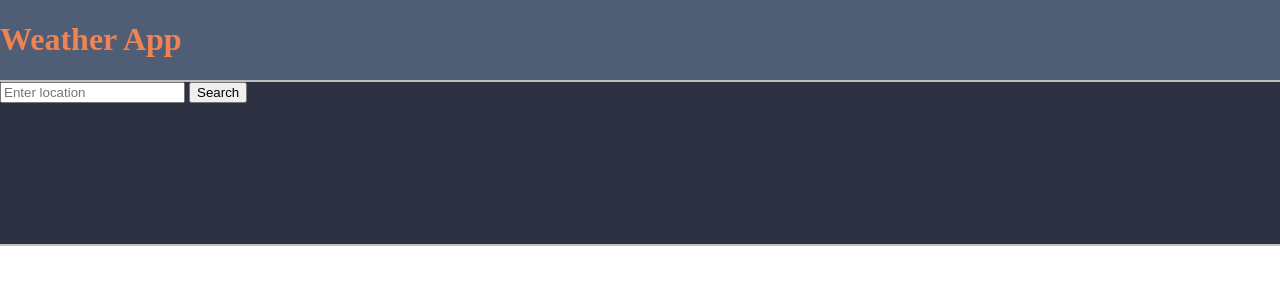
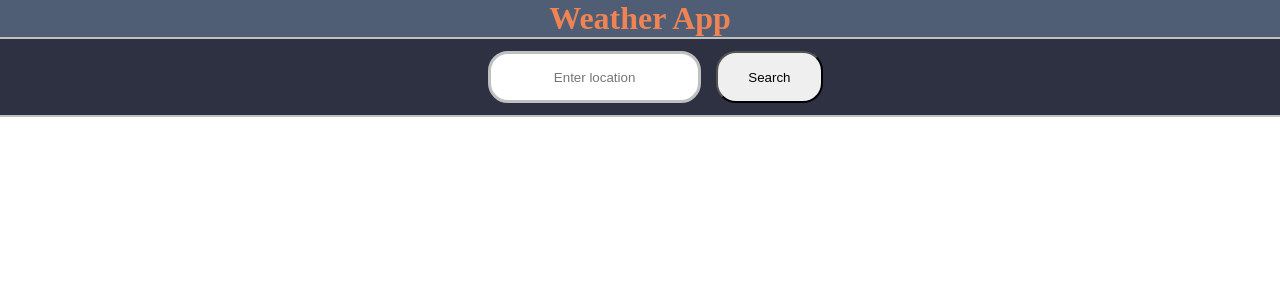
Before and after one commit to joshp423/Weather-App, a plain HTML site: page template.html in a window 1280 px wide. Drawn offline with Linux system fonts and the light colour scheme.

Commit message:
CSS Styling WIP

```diff
--- a/style.css
+++ b/style.css
@@ -9,6 +9,9 @@ body {
 
 h1 {
     color: #EF8354;
+    justify-self: center;
+    margin: 0;
+    align-self: center;
 }
 
 #header {
@@ -17,6 +20,26 @@ h1 {
 }
 
 #formContainer {
+    display: flex;
+    align-items: center;
+    justify-content: center;
     background-color: #2D3142;
     border-bottom: 2px solid #BFC0C0;
 }
+#formContainer>form {
+    display: flex;
+    gap: 15px;
+
+}
+#formContainer>form>button {
+    border-radius: 20px;
+    padding-left: 30px;
+    padding-right: 30px;
+}
+
+#location {
+    border: 3px solid #BFC0C0;
+    border-radius: 20px;
+    padding: 5%;
+    text-align: center;
+}
```
